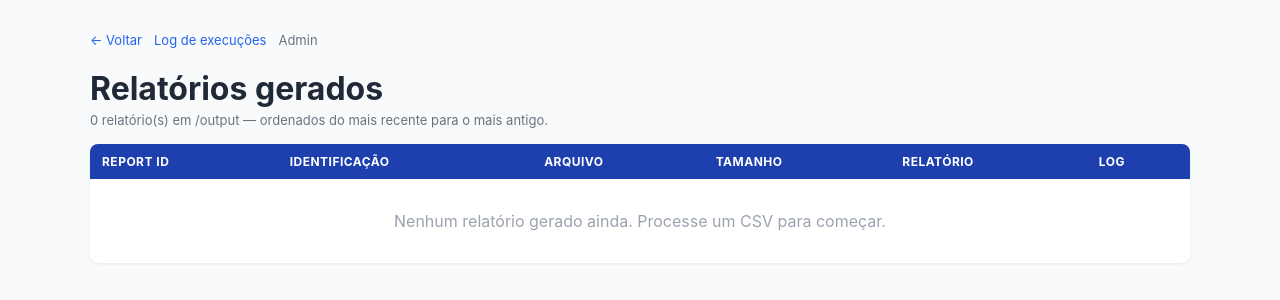
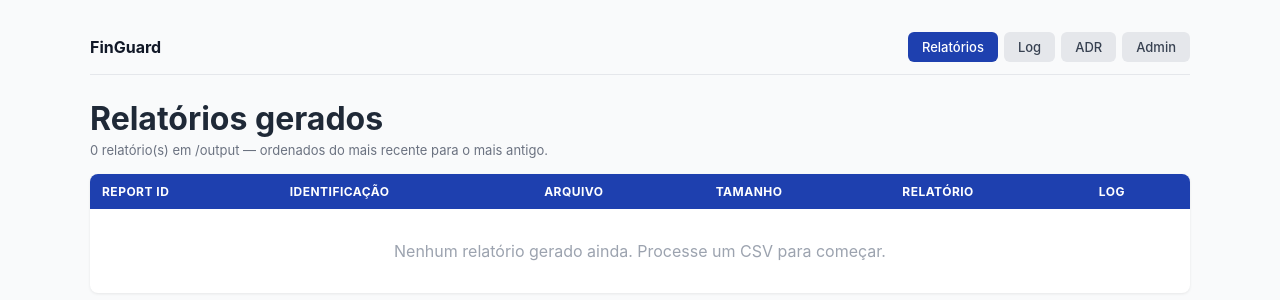
Before and after one commit to Rolmer1964/finguard-fm3, a FastAPI app: page /reports in a window 1280 px wide. Shown: the top 300 px of the page. Run offline with FastAPI, Linux system fonts and the light colour scheme.

Commit message:
feat(ui): padroniza cabeçalho de navegação em todas as páginas
Cria _header.html.j2 com brand "FinGuard" (link para /) e botões
[Relatórios][Log][ADR][Admin], onde a página ativa é destacada na
sua cor característica. Todos os outros botões mostram em cinza neutro.

Atualiza reports, traces, admin, report e result para usar o include
via {% set active = '...' %}{% include '_header.html.j2' %}.
Remove regras CSS nav{ } órfãs de reports e traces.

```diff
--- /dev/null
+++ b/app/src/templates/_header.html.j2
@@ -0,0 +1,14 @@
+<div style="display:flex;justify-content:space-between;align-items:center;
+            margin-bottom:24px;padding-bottom:12px;border-bottom:1px solid #e5e7eb">
+  <a href="/" style="font-weight:700;font-size:16px;color:#111827;text-decoration:none">FinGuard</a>
+  <nav style="display:flex;gap:6px">
+    <a href="/reports" style="padding:7px 14px;border-radius:6px;font-size:13px;font-weight:500;text-decoration:none;
+       {%- if active == 'reports' %} background:#1e40af;color:white{%- else %} background:#e5e7eb;color:#374151{%- endif %}">Relatórios</a>
+    <a href="/traces" style="padding:7px 14px;border-radius:6px;font-size:13px;font-weight:500;text-decoration:none;
+       {%- if active == 'traces' %} background:#1e40af;color:white{%- else %} background:#e5e7eb;color:#374151{%- endif %}">Log</a>
+    <a href="/adr" style="padding:7px 14px;border-radius:6px;font-size:13px;font-weight:500;text-decoration:none;
+       {%- if active == 'adr' %} background:#065f46;color:white{%- else %} background:#e5e7eb;color:#374151{%- endif %}">ADR</a>
+    <a href="/admin" style="padding:7px 14px;border-radius:6px;font-size:13px;font-weight:500;text-decoration:none;
+       {%- if active == 'admin' %} background:#6b7280;color:white{%- else %} background:#e5e7eb;color:#374151{%- endif %}">Admin</a>
+  </nav>
+</div>
--- a/app/src/templates/reports.html.j2
+++ b/app/src/templates/reports.html.j2
@@ -17,7 +17,6 @@
   tr:hover td { background:#f0f9ff; }
   a { color:#2563eb; text-decoration:none; }
   a:hover { text-decoration:underline; }
-  nav { display:flex; gap:12px; font-size:13px; margin-bottom:16px; }
   .dl-btn { color:white; padding:3px 10px; border-radius:4px; font-size:12px;
             text-decoration:none; white-space:nowrap; }
   .dl-none { color:#d1d5db; white-space:nowrap; }
@@ -29,11 +28,8 @@
 </style>
 </head>
 <body>
-<nav>
-  <a href="/">← Voltar</a>
-  <a href="/traces">Log de execuções</a>
-  <a href="/admin" style="color:#6b7280">Admin</a>
-</nav>
+{% set active = 'reports' %}
+{% include '_header.html.j2' %}
 <h1>Relatórios gerados</h1>
 <span class="muted">{{ total }} relatório(s) em /output — ordenados do mais recente para o mais antigo.</span>
 <table>
--- a/app/src/templates/result.html.j2
+++ b/app/src/templates/result.html.j2
@@ -47,7 +47,8 @@
 </style>
 </head>
 <body>
-<a href="/">&larr; Voltar</a> &nbsp; <a href="/traces">Log de execuções →</a>
+{% set active = 'result' %}
+{% include '_header.html.j2' %}
 <h1>Resultado da análise</h1>
 
 <div class="card">
```
Also changed, not shown: app/src/templates/admin.html.j2 (+2 -6 lines), app/src/templates/report.html.j2 (+2 -6 lines), app/src/templates/traces.html.j2 (+2 -6 lines).
